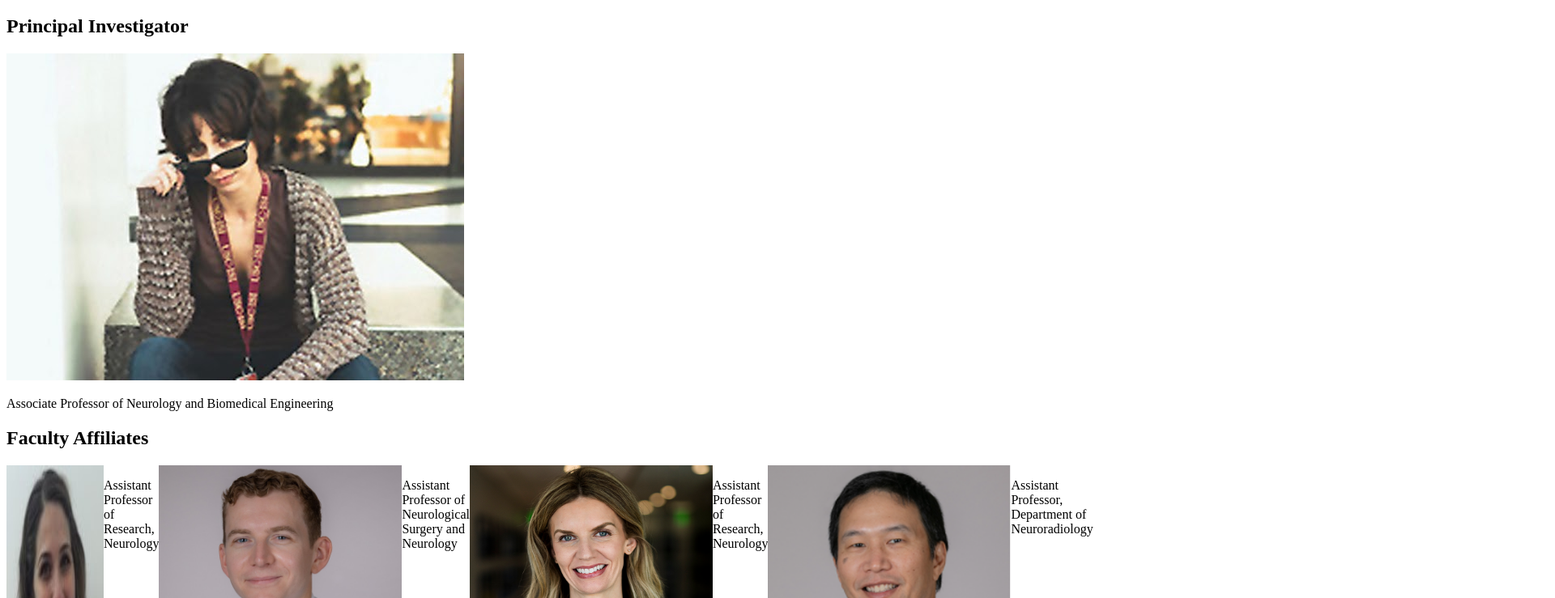
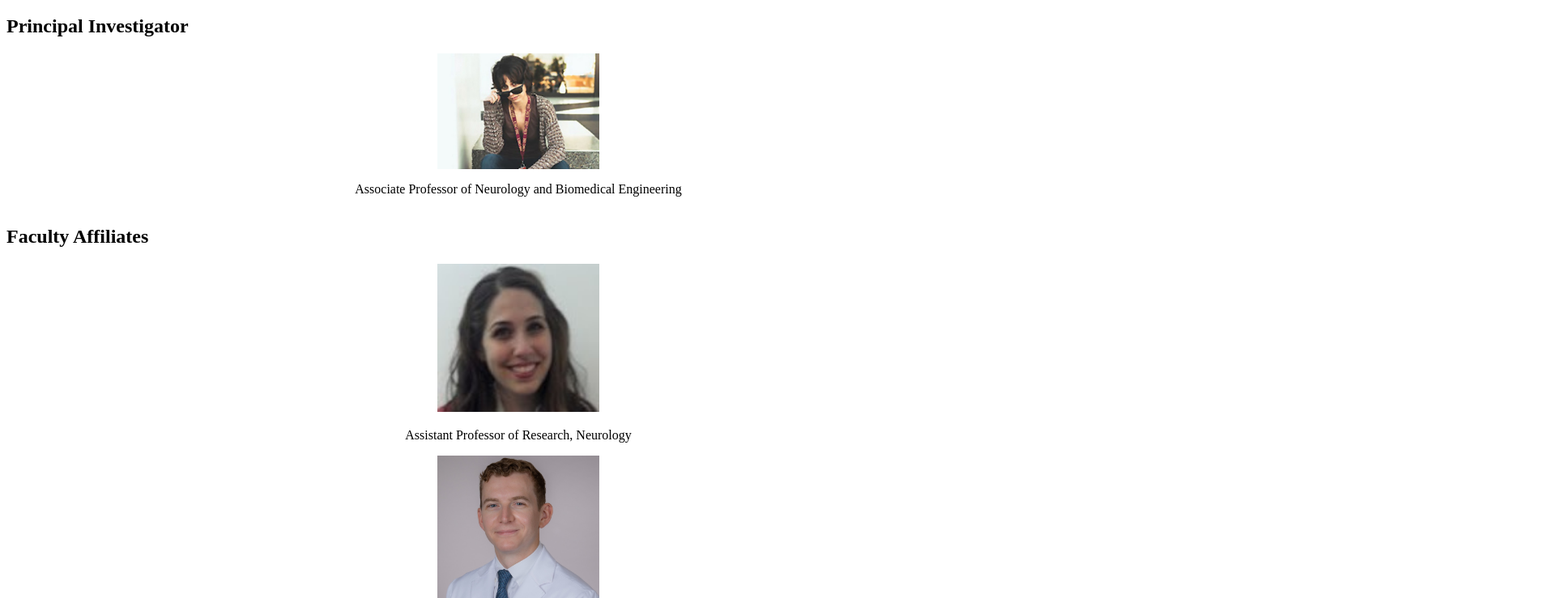
Before and after one commit to USC-LoBeS/lobes.github.io, a plain HTML site: page People.html in a window 1280 px wide. Shown: the part 61-800 px from the top of the page at 81% size, 1920 px wide, since content can reach past the window. Drawn offline with Linux system fonts and the light colour scheme.

Commit message:
Update People.html

```diff
--- a/People.html
+++ b/People.html
@@ -3,12 +3,16 @@
 <head>
   <title>People</title>
   <style>
-    .image-container {
+    .image-container
+    {
       display: flex;
-      justify-content: space-between;
+      flex-direction: column; /* Arrange items in a column */
+      align-items: center; /* Center items horizontally */
+      text-align: center; /* Center text */
+      margin-bottom: 20px; /* Add some space between image-info pairs */
     }
     .image-container img {
-      width: 300px;
+      width: 200px;
       height: auto;
     }
   </style>
@@ -17,28 +21,38 @@
 
 <h1>People a.k.a Nerdlings</h1>
 <h2>Principal Investigator</h2>
-<img src="images\Neda-Jahanshad.jpg" alt="Neda Jahanshad, PhD" class="constant-size-img">
+  <div class="image-container">
+    <img src="images\Neda-Jahanshad.jpg" alt="Neda Jahanshad, PhD">
     <div>
       <p>Associate Professor of Neurology and Biomedical Engineering</p>
+    </div>
   </div>
 
 <h2>Faculty Affiliates</h2>
 <div class="image-container">
+  <div class="image-info-container">
     <img src="images\Talia-Nir.jpg" alt="Talia Nir, PhD">
     <div>
       <p>Assistant Professor of Research, Neurology</p>
     </div>
+  </div>
+  <div class="image-info-container">
     <img src="images\Xenos-Mason.jpg" alt="Xenos Mason, MD">
     <div>
       <p>Assistant Professor of Neurological Surgery and Neurology</p>
     </div>
+  </div>
+  <div class="image-info-container">
     <img src="images\Lauren-Salminen.png" alt="Lauren Salminen, PhD">
     <div>
       <p>Assistant Professor of Research, Neurology</p>
     </div>
+  </div>
+  <div class="image-info-container">
     <img src="images\Mark-Shiroishi.png" alt="Mark Shiroishi, MD">
     <div>
       <p>Assistant Professor, Department of Neuroradiology</p>
+    </div>
   </div>
 </div>
 
```
Lines whose indentation alone changed are shown as unchanged.
